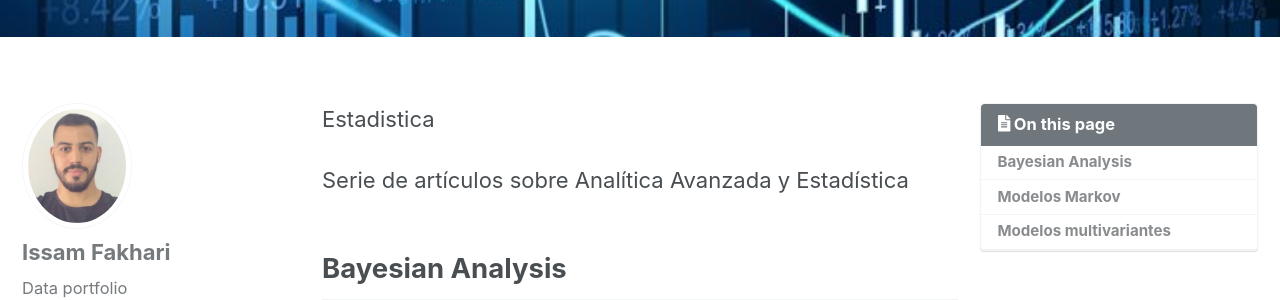
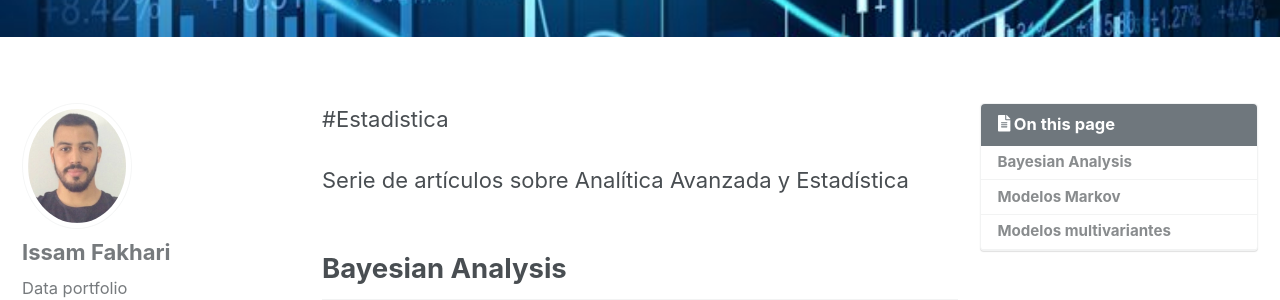
Before and after one commit to IssamFakhari/issamfakhari.github.io, a Jekyll site: the page built from _pages/st.md, in a window 1280 px wide and 900 px high. Shown: the part 249-549 px from the top of the window. Built offline with Jekyll 4.4.1, drawn with Linux system fonts in a browser that asks for light colours; cached includes are drawn as plain includes.

Commit message:
Update st.md

```diff
--- a/_pages/st.md
+++ b/_pages/st.md
@@ -8,7 +8,8 @@ header:
  overlay_image: "/images/stat.jpg"
 
 ---
- Estadistica
+
+ #Estadistica
 
 Serie de artículos sobre Analítica Avanzada y Estadística
 
```
